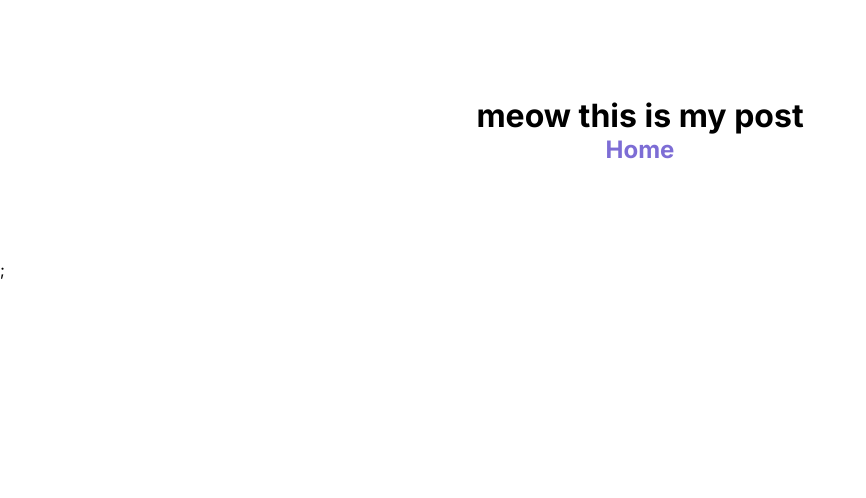
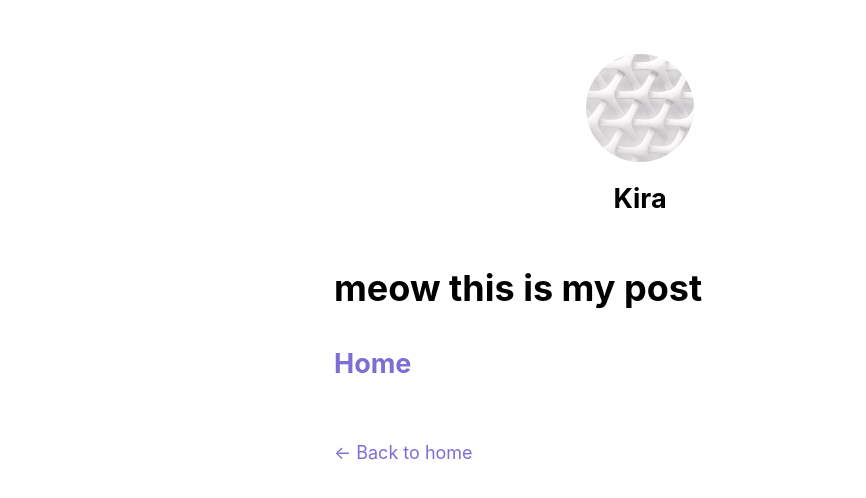
Before and after one commit to kira0x1/petsim-app, a Next.js app: page /posts/first_post in a window 1280 px wide. Shown: the top 498 px of the page, without its empty margins (0-866 px from the left). Built offline with nearby package versions, Linux system fonts and the light colour scheme.

Commit message:
Create Layout

```diff
--- /dev/null
+++ b/src/components/layout.module.css
@@ -0,0 +1,15 @@
+.container {
+  max-width: 36rem;
+  padding: 0 1rem;
+  margin: 3rem auto 6rem;
+}
+
+.header {
+  display: flex;
+  flex-direction: column;
+  align-items: center;
+}
+
+.backToHome {
+  margin: 3rem 0 0;
+}
--- /dev/null
+++ b/src/components/layout.tsx
@@ -0,0 +1,66 @@
+import Image from "next/image";
+import Head from "next/head";
+import styles from "./layout.module.css";
+import utilStyles from "../styles/utils.module.css";
+import Link from "next/link";
+
+const name = "Kira";
+export const siteTitle = "PetSim";
+
+export default function Layout({ children, home }: any) {
+  return (
+    <div className={styles.container}>
+      <Head>
+        <link rel="icon" href="/favicon.ico" />
+        <meta name="description" content="Pet Simulator App" />
+        <meta
+          property="og:image"
+          content={`https://og-image.vercel.app/${encodeURI(
+            siteTitle
+          )}.png?theme=light&md=0&fontSize=75px&images=https%3A%2F%2Fassets.vercel.com%2Fimage%2Fupload%2Ffront%2Fassets%2Fdesign%2Fnextjs-black-logo.svg`}
+        />
+        <meta name="og:title" content={siteTitle} />
+        <meta name="twitter:card" content="summary_large_image" />
+      </Head>
+      <header className={styles.header}>
+        {home ? (
+          <>
+            <Image
+              priority
+              src="/images/profile.jpg"
+              className={utilStyles.borderCircle}
+              height={144}
+              width={144}
+              alt=""
+            />
+            <h1 className={utilStyles.heading2Xl}>{name}</h1>
+          </>
+        ) : (
+          <>
+            <Link href="/">
+              <Image
+                priority
+                src="/images/profile.jpg"
+                className={utilStyles.borderCircle}
+                height={108}
+                width={108}
+                alt=""
+              />
+            </Link>
+            <h2 className={utilStyles.headingLg}>
+              <Link href="/" className={utilStyles.colorInherit}>
+                {name}
+              </Link>
+            </h2>
+          </>
+        )}
+      </header>
+      <main>{children}</main>
+      {!home && (
+        <div className={styles.backToHome}>
+          <Link href="/">← Back to home</Link>
+        </div>
+      )}
+    </div>
+  );
+}
--- a/src/pages/_app.tsx
+++ b/src/pages/_app.tsx
@@ -1,13 +1,6 @@
 import "@/styles/globals.css";
-import { Inter } from "@next/font/google";
 import type { AppProps } from "next/app";
 
-const inter = Inter({ subsets: ["latin"] });
-
 export default function App({ Component, pageProps }: AppProps) {
-  return (
-    <main className={inter.className}>
-      <Component {...pageProps} />;
-    </main>
-  );
+  return <Component {...pageProps} />;
 }
--- a/src/pages/_document.tsx
+++ b/src/pages/_document.tsx
@@ -1,4 +1,4 @@
-import { Html, Head, Main, NextScript } from 'next/document'
+import { Html, Head, Main, NextScript } from "next/document";
 
 export default function Document() {
   return (
@@ -9,5 +9,5 @@
         <NextScript />
       </body>
     </Html>
-  )
+  );
 }
--- a/src/pages/posts/first_post.tsx
+++ b/src/pages/posts/first_post.tsx
@@ -1,13 +1,17 @@
-import styles from "@/styles/Home.module.css";
+import Head from "next/head";
 import Link from "next/link";
+import Layout from "../../components/layout";
 
 export default function FirstPost() {
   return (
-    <div className={styles.main}>
-      <h1 className="title">meow this is my post</h1>
+    <Layout>
+      <Head>
+        <title>First Post</title>
+      </Head>
+      <h1>meow this is my post</h1>
       <h2>
         <Link href="/">Home</Link>
       </h2>
-    </div>
+    </Layout>
   );
 }
--- a/src/styles/Home.module.css
+++ b/src/styles/Home.module.css
@@ -4,10 +4,6 @@
   justify-content: space-between;
   align-items: center;
   padding: 6rem;
-}
-
-.main a {
-  color: rgb(125, 109, 213);
 }
 
 .grid {
--- a/src/styles/globals.css
+++ b/src/styles/globals.css
@@ -4,77 +4,22 @@
   --font-mono: ui-monospace, Menlo, Monaco, "Cascadia Mono", "Segoe UI Mono",
     "Roboto Mono", "Oxygen Mono", "Ubuntu Monospace", "Source Code Pro",
     "Fira Mono", "Droid Sans Mono", "Courier New", monospace;
-
-  --primary-glow: conic-gradient(
-    from 180deg at 50% 50%,
-    #16abff33 0deg,
-    #0885ff33 55deg,
-    #54d6ff33 120deg,
-    #0071ff33 160deg,
-    transparent 360deg
-  );
-  --secondary-glow: radial-gradient(
-    rgba(255, 255, 255, 1),
-    rgba(255, 255, 255, 0)
-  );
-
-  --tile-start-rgb: 239, 245, 249;
-  --tile-end-rgb: 228, 232, 233;
-  --tile-border: conic-gradient(
-    #00000080,
-    #00000040,
-    #00000030,
-    #00000020,
-    #00000010,
-    #00000010,
-    #00000080
-  );
-
-  --callout-rgb: 238, 240, 241;
-  --callout-border-rgb: 172, 175, 176;
-  --card-rgb: 180, 185, 188;
-  --card-border-rgb: 131, 134, 135;
-}
-
-@media (prefers-color-scheme: light) {
-  :root {
-    --primary-glow: radial-gradient(rgba(1, 65, 255, 0.4), rgba(1, 65, 255, 0));
-    --secondary-glow: linear-gradient(
-      to bottom right,
-      rgba(1, 65, 255, 0),
-      rgba(1, 65, 255, 0),
-      rgba(1, 65, 255, 0.3)
-    );
-
-    --tile-start-rgb: 2, 13, 46;
-    --tile-end-rgb: 2, 5, 19;
-    --tile-border: conic-gradient(
-      #ffffff80,
-      #ffffff40,
-      #ffffff30,
-      #ffffff20,
-      #ffffff10,
-      #ffffff10,
-      #ffffff80
-    );
-
-    --callout-rgb: 20, 20, 20;
-    --callout-border-rgb: 108, 108, 108;
-    --card-rgb: 100, 100, 100;
-    --card-border-rgb: 200, 200, 200;
-  }
 }
 
 * {
   box-sizing: border-box;
-  padding: 0;
-  margin: 0;
 }
 
 html,
 body {
   max-width: 100vw;
   overflow-x: hidden;
+  padding: 0;
+  margin: 0;
+  line-height: 1.6;
+  font-size: 18px;
+  font-family: -apple-system, BlinkMacSystemFont, Segoe UI, Roboto, Oxygen,
+    Ubuntu, Cantarell, Fira Sans, Droid Sans, Helvetica Neue, sans-serif;
 }
 
 body {
@@ -88,12 +33,15 @@
 }
 
 a {
-  color: inherit;
+  color: rgb(125, 109, 213);
   text-decoration: none;
 }
 
-@media (prefers-color-scheme: light) {
-  html {
-    color-scheme: light;
-  }
+a:hover {
+  text-decoration: underline;
 }
+
+img {
+  max-width: 100%;
+  display: block;
+}
--- /dev/null
+++ b/src/styles/utils.module.css
@@ -0,0 +1,52 @@
+.heading2Xl {
+    font-size: 2.5rem;
+    line-height: 1.2;
+    font-weight: 800;
+    letter-spacing: -0.05rem;
+    margin: 1rem 0;
+  }
+
+  .headingXl {
+    font-size: 2rem;
+    line-height: 1.3;
+    font-weight: 800;
+    letter-spacing: -0.05rem;
+    margin: 1rem 0;
+  }
+
+  .headingLg {
+    font-size: 1.5rem;
+    line-height: 1.4;
+    margin: 1rem 0;
+  }
+
+  .headingMd {
+    font-size: 1.2rem;
+    line-height: 1.5;
+  }
+
+  .borderCircle {
+    border-radius: 9999px;
+  }
+
+  .colorInherit {
+    color: inherit;
+  }
+
+  .padding1px {
+    padding-top: 1px;
+  }
+
+  .list {
+    list-style: none;
+    padding: 0;
+    margin: 0;
+  }
+
+  .listItem {
+    margin: 0 0 1.25rem;
+  }
+
+  .lightText {
+    color: #666;
+  }
```
Also changed, not shown: src/pages/index.tsx (+10 -4 lines), public/images/profile.jpg (renamed from public/profile.jpg).
